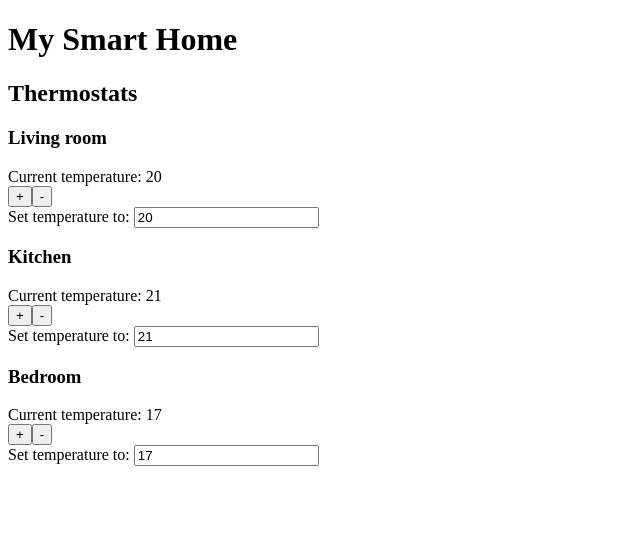
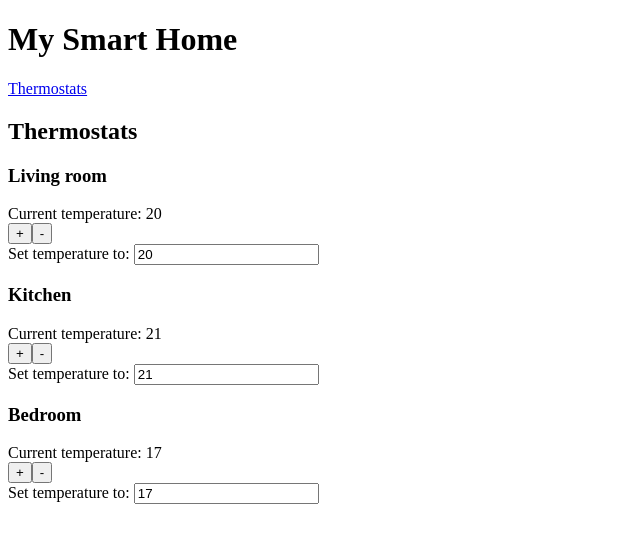
Before and after one commit to erikap/apiai-smart-home-frontend, an Angular app: page /thermostats in a window 1280 px wide. Shown: the top 542 px of the page, without its empty margins (0-640 px from the left). Built offline with nearby package versions, Linux system fonts and the light colour scheme.

Commit message:
Add thermostats route

```diff
--- a/src/app/app.component.html
+++ b/src/app/app.component.html
@@ -1,3 +1,4 @@
 <h1>My Smart Home</h1>
 
-<app-thermostats></app-thermostats>
+<a routerLink="/thermostats">Thermostats</a>
+<router-outlet></router-outlet>
--- a/src/app/app.module.ts
+++ b/src/app/app.module.ts
@@ -6,6 +6,7 @@ import { AppComponent } from './app.component';
 import { ThermostatDetailComponent } from './thermostat-detail/thermostat-detail.component';
 import { ThermostatsComponent } from './thermostats/thermostats.component';
 import { ThermostatService } from './thermostat.service';
+import { routing } from './app.routing';
 
 @NgModule({
   declarations: [
@@ -16,7 +17,8 @@ import { ThermostatService } from './thermostat.service';
   imports: [
     BrowserModule,
     CommonModule,
-    FormsModule
+    FormsModule,
+    routing
   ],
   providers: [
     ThermostatService
--- /dev/null
+++ b/src/app/app.routing.ts
@@ -0,0 +1,13 @@
+import { ModuleWithProviders }  from '@angular/core';
+import { Routes, RouterModule } from '@angular/router';
+
+import { ThermostatsComponent }      from './thermostats/thermostats.component';
+
+const appRoutes: Routes = [
+  {
+    path: 'thermostats',
+    component: ThermostatsComponent
+  }
+];
+
+export const routing: ModuleWithProviders = RouterModule.forRoot(appRoutes);
--- a/src/index.html
+++ b/src/index.html
@@ -1,6 +1,7 @@
 <!doctype html>
 <html>
   <head>
+    <base href="/">
     <meta charset="utf-8">
     <title>Smart Home</title>
     <base href="/">
```
Lines whose indentation alone changed are shown as unchanged.
